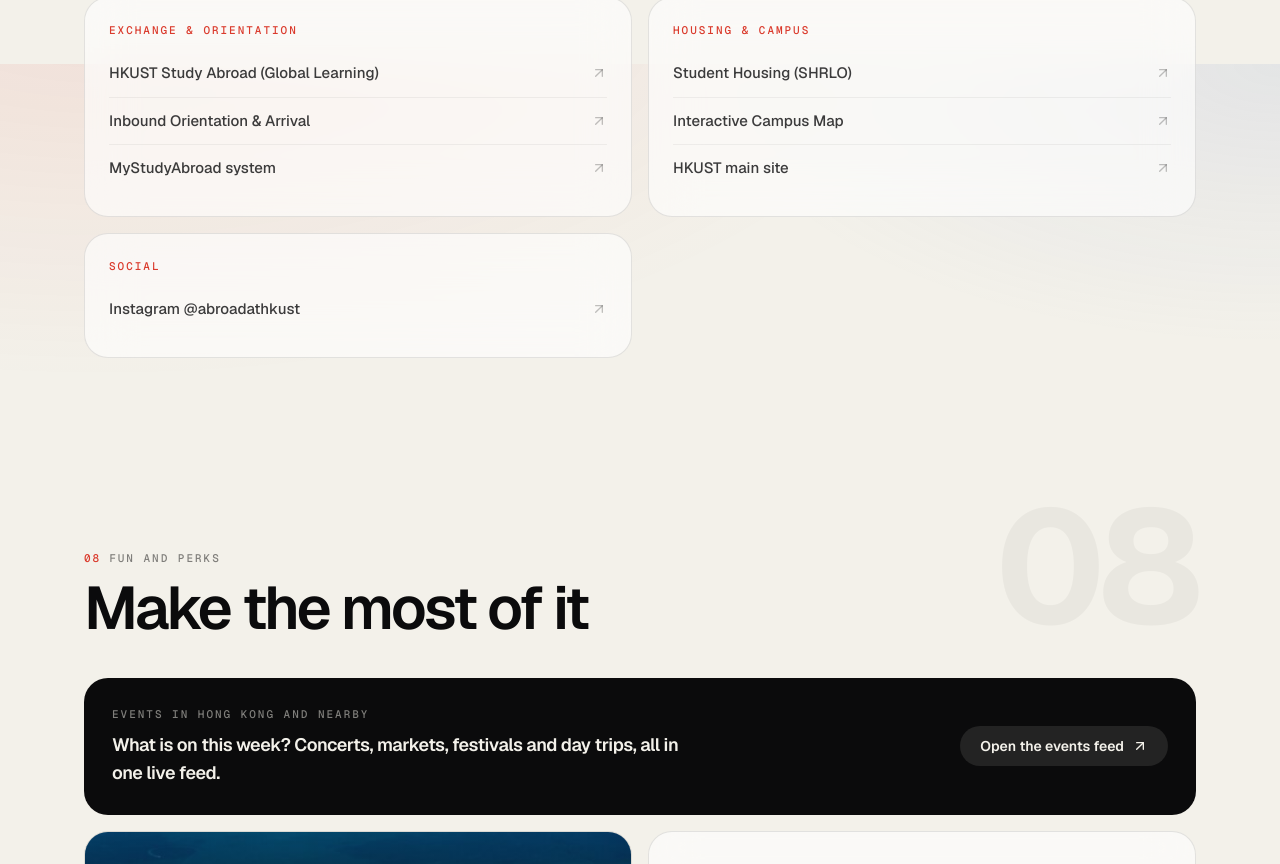
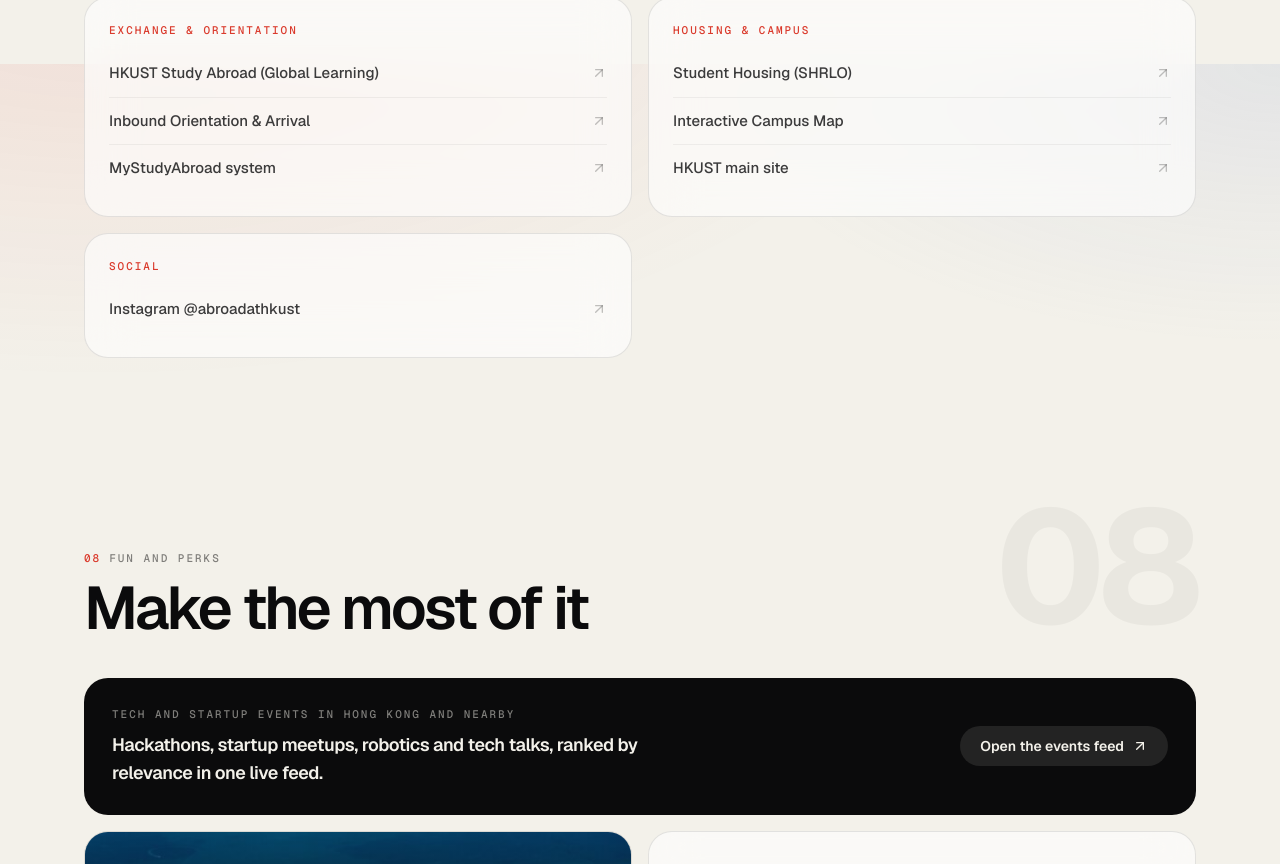
Before and after one commit to KarinaKKarinaK/HKUST-view, a Next.js app: page / in a window 1280 px wide. Shown: the part 11136-12000 px from the top of the page. Built offline with nearby package versions, Linux system fonts and the light colour scheme.

Commit message:
Fix events feed card copy to reflect tech and startup events

```diff
--- a/components/sections.tsx
+++ b/components/sections.tsx
@@ -1175,11 +1175,11 @@
       >
         <div>
           <p className="font-mono text-[11px] font-medium uppercase tracking-[0.18em] text-paper/50 group-hover:text-paper/80">
-            Events in Hong Kong and nearby
+            Tech and startup events in Hong Kong and nearby
           </p>
           <p className="mt-2 max-w-xl text-lg font-semibold tracking-tight">
-            What is on this week? Concerts, markets, festivals and day trips, all in one
-            live feed.
+            Hackathons, startup meetups, robotics and tech talks, ranked by relevance in
+            one live feed.
           </p>
         </div>
         <span className="inline-flex shrink-0 items-center gap-2 rounded-full bg-paper/10 px-5 py-2.5 text-sm font-semibold">
```
